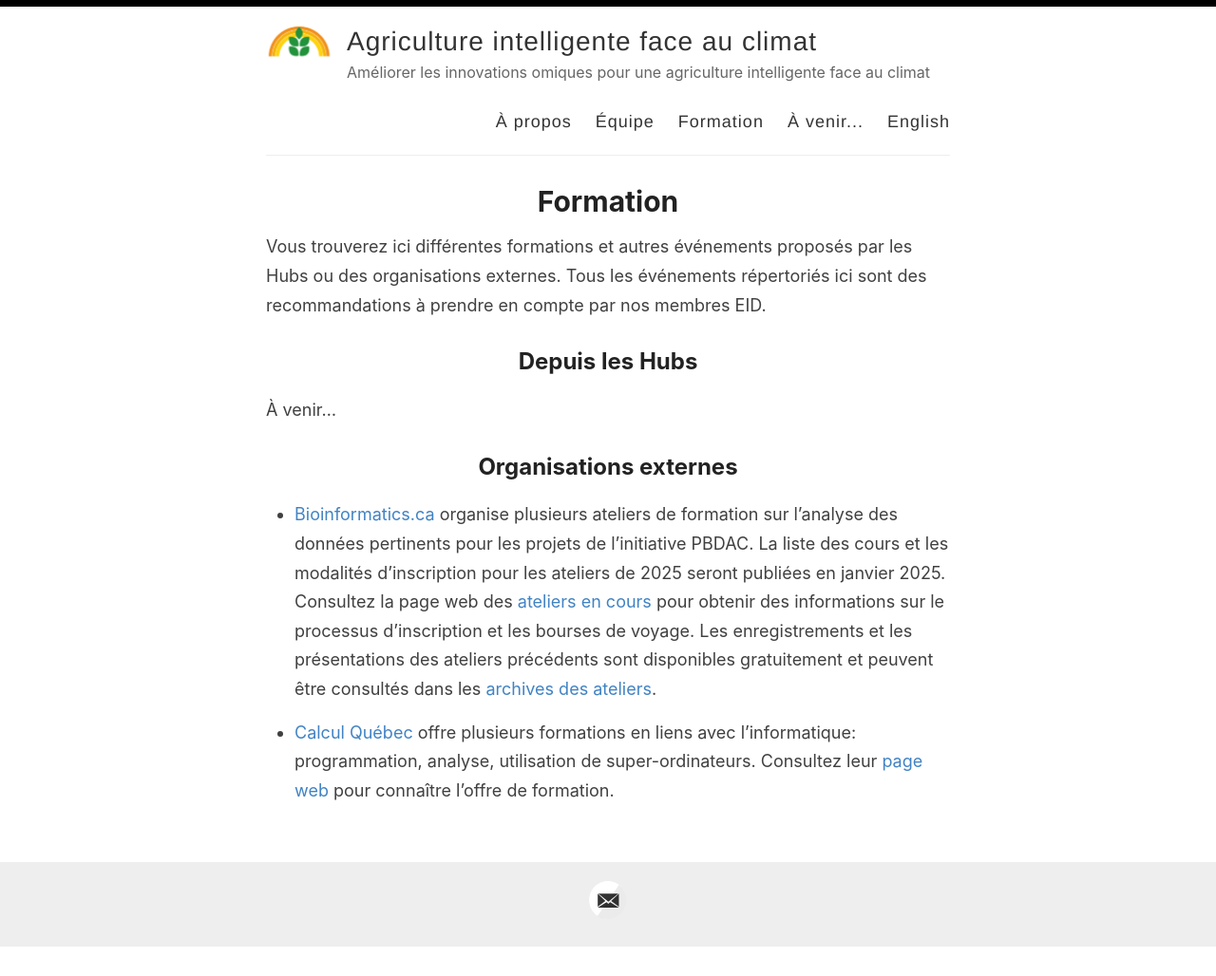
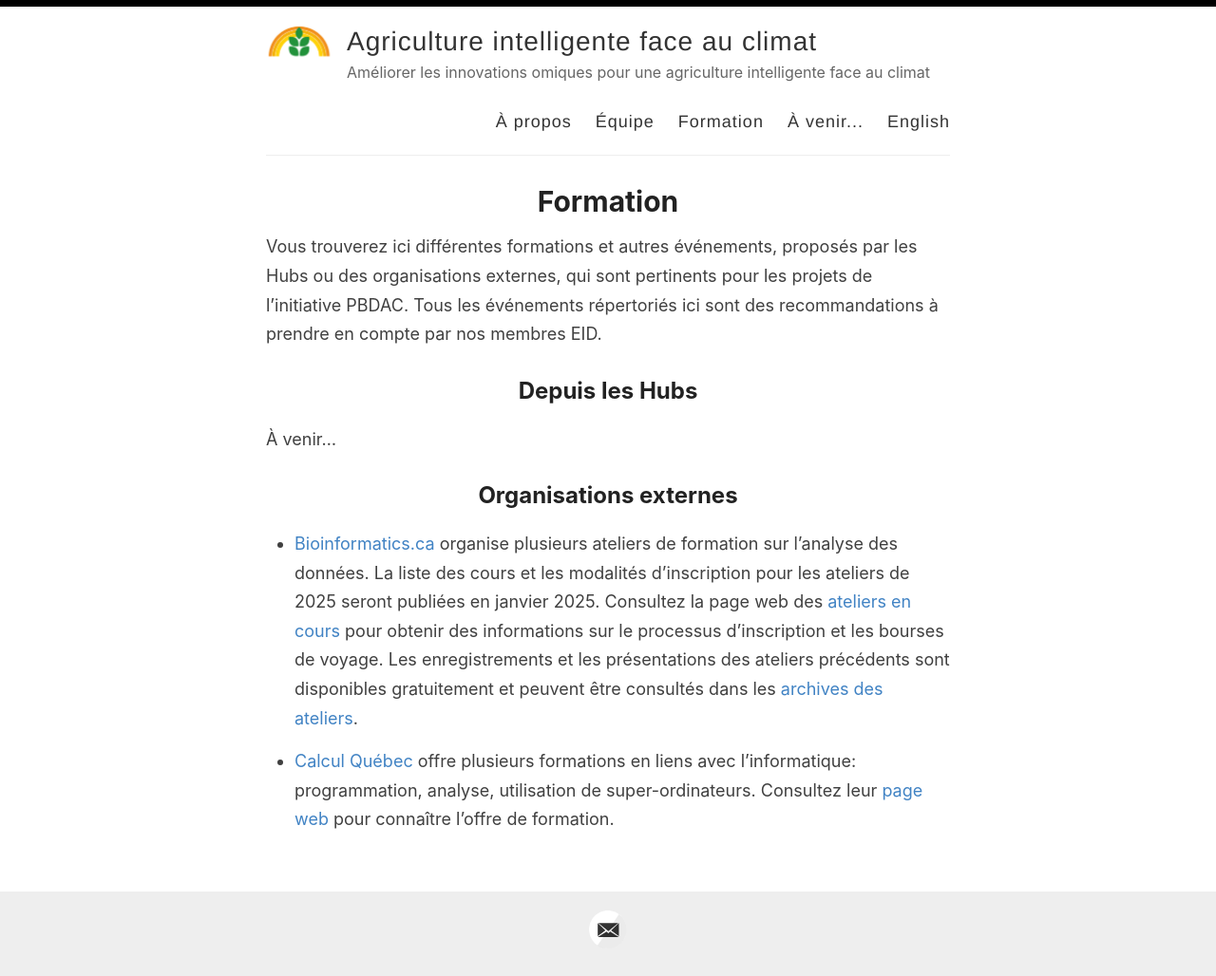
Before and after one commit to ClimateSmartAg/ClimateSmartAg-website-fr, a Jekyll site: the page built from _pages/training.md, in a window 1280 px wide. Shown: the whole page at 95% size. Built offline with Jekyll 4.4.1, drawn with Linux system fonts in a browser that asks for light colours; before the commit the page ends 998 px from its top, so only the background shows below that.

Commit message:
Update training

```diff
--- a/_pages/training.md
+++ b/_pages/training.md
@@ -5,12 +5,12 @@ permalink: /training/
 ---
 
 # Formation
-Vous trouverez ici différentes formations et autres événements proposés par les Hubs ou des organisations externes. Tous les événements répertoriés ici sont des recommandations à prendre en compte par nos membres EID.
+Vous trouverez ici différentes formations et autres événements, proposés par les Hubs ou des organisations externes, qui sont pertinents pour les projets de l'initiative PBDAC. Tous les événements répertoriés ici sont des recommandations à prendre en compte par nos membres EID.
 
 ## Depuis les Hubs
 À venir...
 
 ## Organisations externes
-- [Bioinformatics.ca](https://bioinformatics.ca/workshops/current-workshops/) organise plusieurs ateliers de formation sur l'analyse des données pertinents pour les projets de l'initiative PBDAC. La liste des cours et les modalités d'inscription pour les ateliers de 2025 seront publiées en janvier 2025. Consultez la page web des [ateliers en cours](https://bioinformatics.ca/workshops/current-workshops/) pour obtenir des informations sur le processus d'inscription et les bourses de voyage. Les enregistrements et les présentations des ateliers précédents sont disponibles gratuitement et peuvent être consultés dans les [archives des ateliers](https://bioinformatics.ca/workshops/previous-workshops/).
+- [Bioinformatics.ca](https://bioinformatics.ca/workshops/current-workshops/) organise plusieurs ateliers de formation sur l'analyse des données. La liste des cours et les modalités d'inscription pour les ateliers de 2025 seront publiées en janvier 2025. Consultez la page web des [ateliers en cours](https://bioinformatics.ca/workshops/current-workshops/) pour obtenir des informations sur le processus d'inscription et les bourses de voyage. Les enregistrements et les présentations des ateliers précédents sont disponibles gratuitement et peuvent être consultés dans les [archives des ateliers](https://bioinformatics.ca/workshops/previous-workshops/).
 
 - [Calcul Québec](https://www.calculquebec.ca/) offre plusieurs formations en liens avec l'informatique: programmation, analyse, utilisation de super-ordinateurs. Consultez leur [page web](https://www.calculquebec.ca/services-aux-chercheurs/formation/) pour connaître l'offre de formation.
```
Also changed, not shown: index.md (+1 -1 lines).
